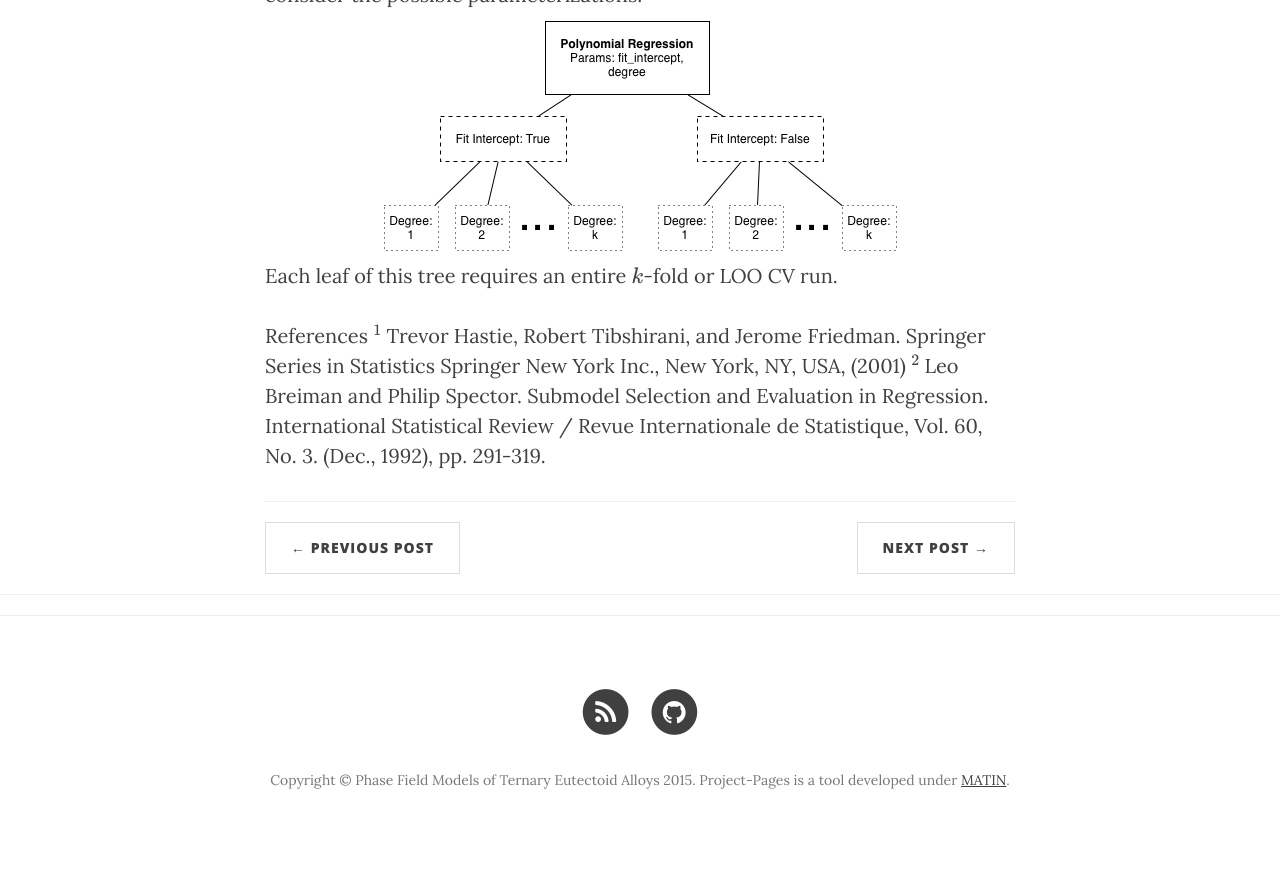
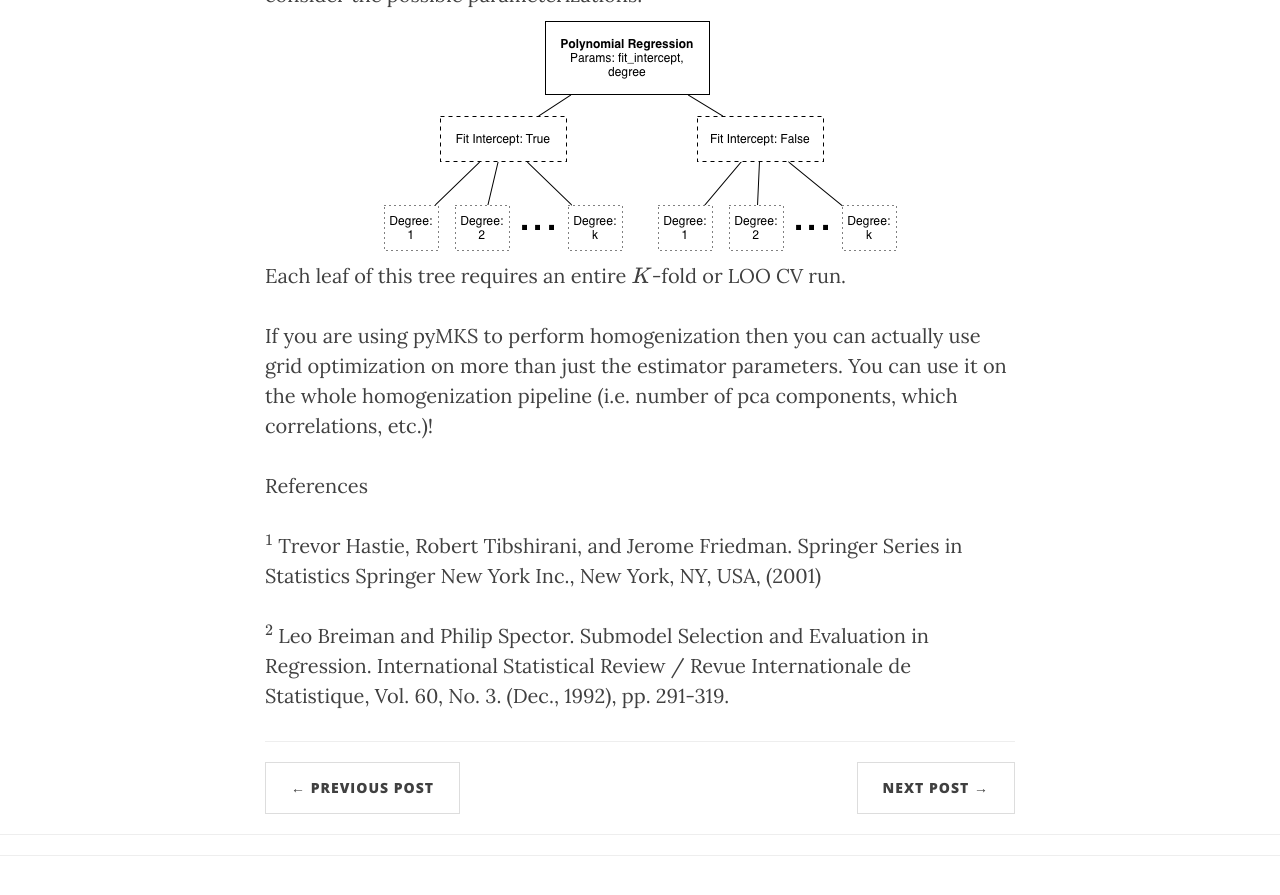
Before and after one commit to Saganaut/MIC-Ternary-Eutectic-Alloy, a Jekyll site: the page built from _posts/2015-11-02-CrossValidation.markdown, in a window 1280 px wide and 900 px high, scrolled down 1969 px. Shown: the top 895 px of the window. Built offline with Jekyll 4.4.1, drawn with Linux system fonts in a browser that asks for light colours; nearby versions of some CDN libraries; formulas are drawn with MathJax 3; before the commit the page ends 2825 px from its top, so only the background shows below that.

Commit message:
Small corrections

```diff
--- a/_posts/2015-11-02-CrossValidation.markdown
+++ b/_posts/2015-11-02-CrossValidation.markdown
@@ -48,8 +48,13 @@ We have implemented a pipeline that performs both CV and model parameter optimiz
 We can explore the space of possible parameters by performing cross validation on each combination.
 Using the polynomial interpolation example above, consider the possible parameterizations:
 ![gridcv](/MIC-Ternary-Eutectic-Alloy/img/cv_post/GridCV.png)
-Each leaf of this tree requires an entire $$k$$-fold or LOO CV run.
+Each leaf of this tree requires an entire $$K$$-fold or LOO CV run.
+
+If you are using pyMKS to perform homogenization then you can actually use grid optimization on more than just the estimator parameters.
+You can use it on the whole homogenization pipeline (i.e. number of pca components, which correlations, etc.)!
 
 References
+
 $$^1$$ Trevor Hastie, Robert Tibshirani, and Jerome Friedman. Springer Series in Statistics Springer New York Inc., New York, NY, USA, (2001)
+
 $$^2$$ Leo Breiman and Philip Spector. Submodel Selection and Evaluation in Regression. International Statistical Review / Revue Internationale de Statistique, Vol. 60, No. 3. (Dec., 1992), pp. 291-319.
```
